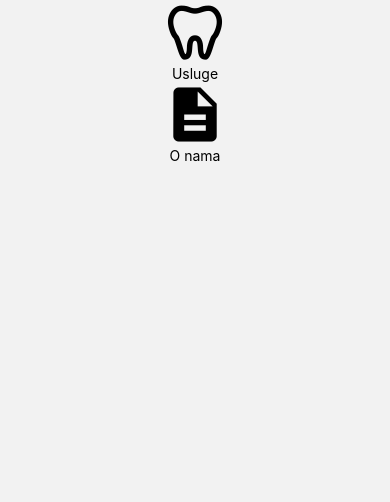
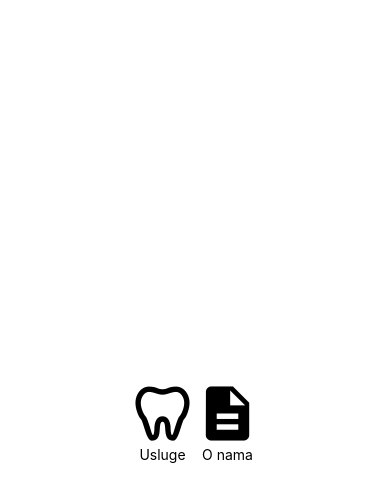
Before and after one commit to pmfst-web/projekt-Anamarija1997, a React Native app: screen /Naslovna in a window 390 px wide. Shown: the top 502 px of the page. Built offline with nearby package versions, Linux system fonts and the light colour scheme.

Commit message:
mali fix ekrana

```diff
--- a/screens/EkranHome.js
+++ b/screens/EkranHome.js
@@ -18,4 +18,14 @@ const EkranHome = (props) => {
 
 export default EkranHome
 
-const styles = StyleSheet.create({})
+const styles = StyleSheet.create({
+  container: {
+    flex: 1,
+    backgroundColor: '#fff',
+    alignItems: 'center',
+    justifyContent: 'center',
+  },
+  buttonContainer:{
+    flexDirection:'row'
+  }
+})
```
